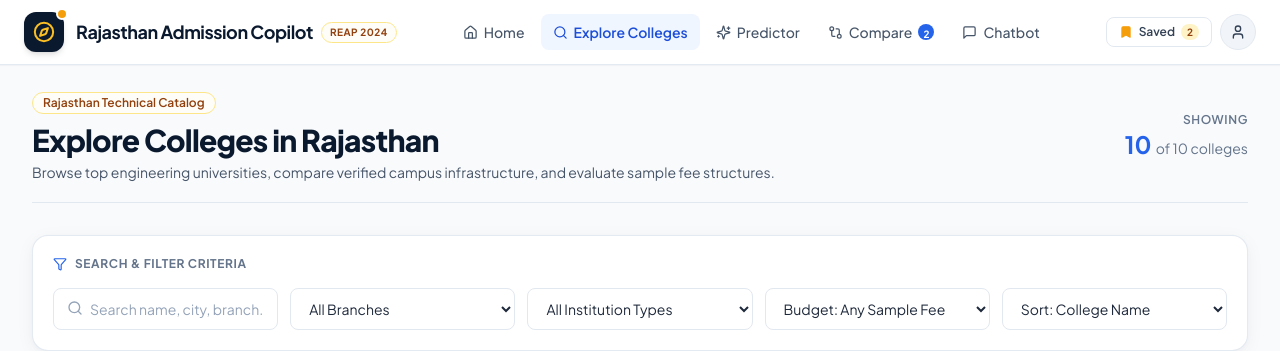
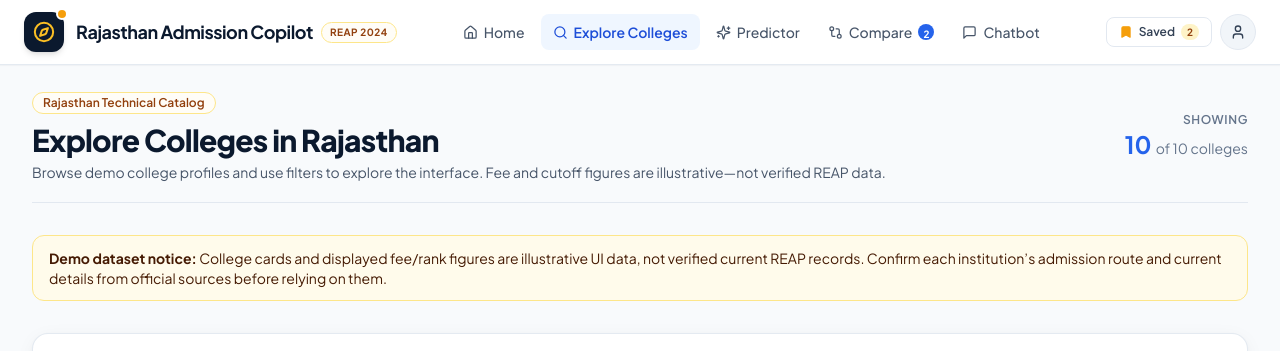
Before and after one commit to Rineeverma2006/Rajasthan-Admissions-copilot, a React (Vite) app: page /explore in a window 1280 px wide. Shown: the top 351 px of the page. Built offline with nearby package versions, Linux system fonts and the light colour scheme.

Commit message:
Clarify college explorer demo-data status

```diff
--- a/src/pages/Explore.tsx
+++ b/src/pages/Explore.tsx
@@ -79,7 +79,7 @@ export default function Explore() {
               Explore Colleges in Rajasthan
             </h1>
             <p className="mt-1 text-sm text-slate-600">
-              Browse top engineering universities, compare verified campus infrastructure, and evaluate sample fee structures.
+              Browse demo college profiles and use filters to explore the interface. Fee and cutoff figures are illustrative—not verified REAP data.
             </p>
           </div>
           <div className="text-right">
@@ -92,6 +92,8 @@ export default function Explore() {
           </div>
         </div>
       </div>
+
+      <div role="note" className="rounded-xl border border-amber-200 bg-amber-50 px-4 py-3 text-sm text-amber-950"><strong>Demo dataset notice:</strong> College cards and displayed fee/rank figures are illustrative UI data, not verified current REAP records. Confirm each institution’s admission route and current details from official sources before relying on them.</div>
 
       {/* Filter & Search Bar */}
       <div className="rounded-2xl border border-slate-200/90 bg-white p-5 shadow-card space-y-4">
```
